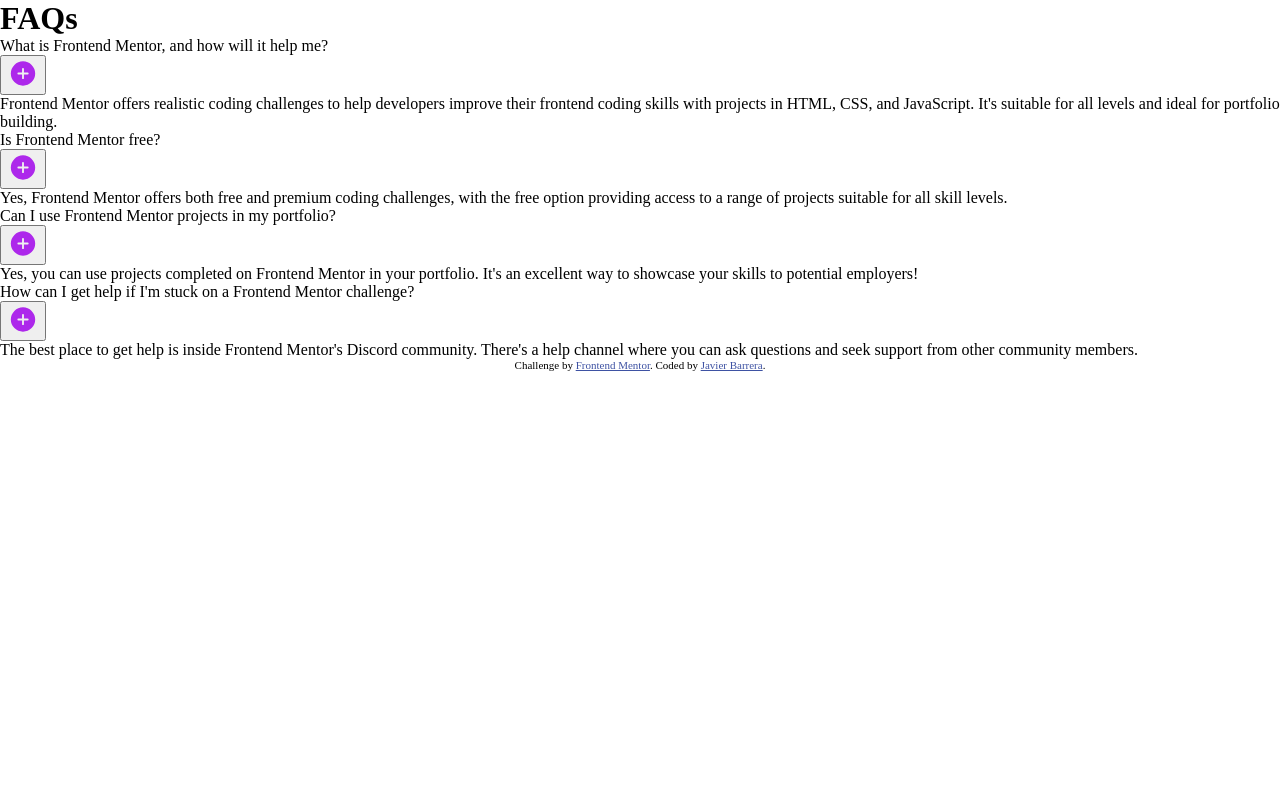
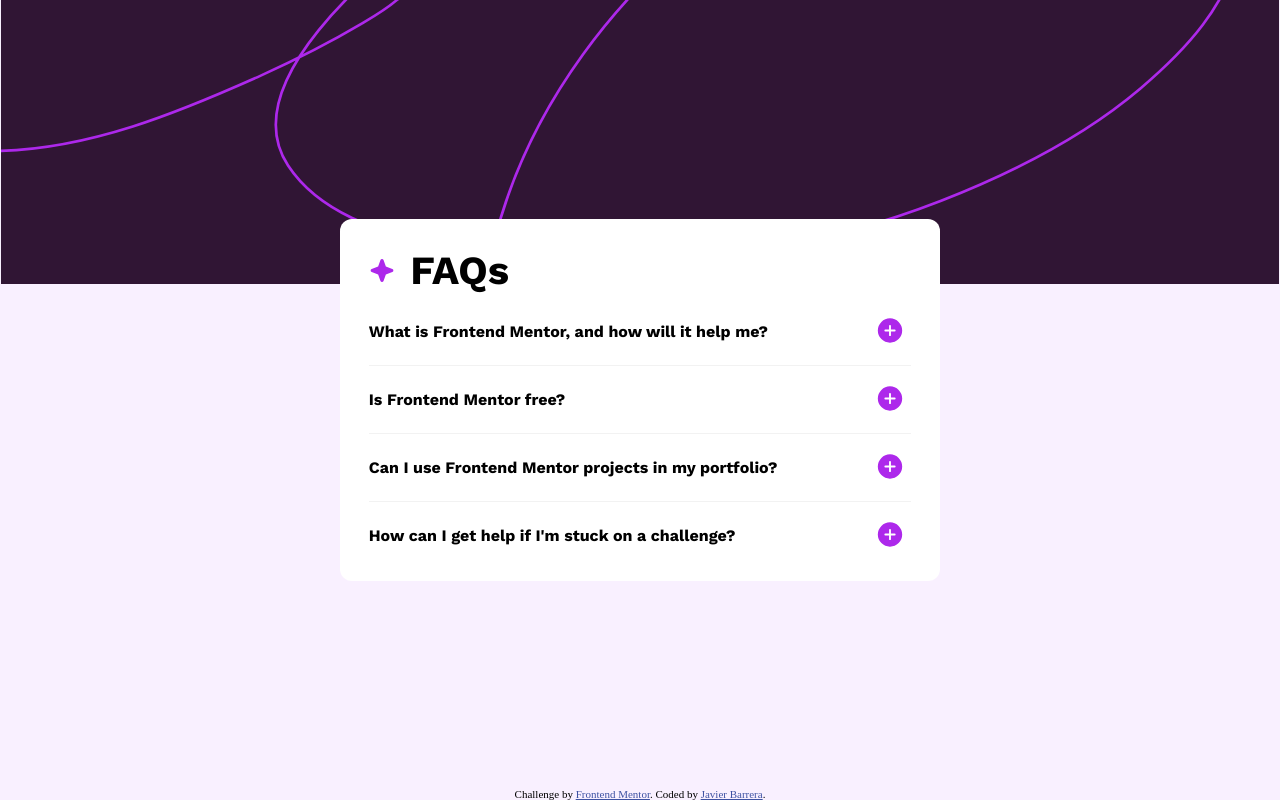
Before and after one commit to javierb256/FAQ-accordian, a plain HTML site: page index.html in a window 1280 px wide. Drawn offline with Linux system fonts and the light colour scheme.

Commit message:
working on main desktop styles

```diff
--- a/index.html
+++ b/index.html
@@ -17,43 +17,46 @@
   </head>
   <body>
     <main class="container">
-      <h1>FAQs</h1>
+      <div class="top">
+        <img src="./assets/images/icon-star.svg" alt="purple star icon">
+        <h1>FAQs</h1>
+      </div>
 
       <ul class="accordion">
         <li>
-          <div class="section">
+          <div class="question">
             <p>What is Frontend Mentor, and how will it help me?</p>
             <button><img src="./assets/images/icon-plus.svg" alt="plus icon"></button>
           </div>
-          <p>Frontend Mentor offers realistic coding challenges to help developers
+          <p class="answer">Frontend Mentor offers realistic coding challenges to help developers
             improve their frontend coding skills with projects in HTML, CSS, and
             JavaScript. It's suitable for all levels and ideal for portfolio building.</p>
         </li>
         <li>
-          <div class="section">
+          <div class="question">
             <p>Is Frontend Mentor free?</p>
             <button><img src="./assets/images/icon-plus.svg" alt="plus icon"></button>
           </div>
-          <p>Yes, Frontend Mentor offers both free and premium
+          <p class="answer">Yes, Frontend Mentor offers both free and premium
             coding challenges, with the free option providing access to a range of
             projects suitable for all skill levels.</p>
         </li>
         <li>
-          <div class="section">
+          <div class="question">
             <p>Can I use Frontend Mentor projects in my portfolio?</p>
             <button><img src="./assets/images/icon-plus.svg" alt="plus icon"></button>
           </div>
 
-          <p>Yes, you can use projects completed on Frontend Mentor in
+          <p class="answer">Yes, you can use projects completed on Frontend Mentor in
             your portfolio. It's an excellent way to showcase your skills to potential
             employers!</p>
         </li>
         <li>
-          <div class="section">
-            <p>How can I get help if I'm stuck on a Frontend Mentor challenge?</p>
+          <div class="question">
+            <p>How can I get help if I'm stuck on a challenge?</p>
             <button><img src="./assets/images/icon-plus.svg" alt="plus icon"></button>
           </div>
-          <p>The best place to get help is inside Frontend Mentor's Discord community.
+          <p class="answer">The best place to get help is inside Frontend Mentor's Discord community.
             There's a help channel where you can ask questions and seek support from
             other community members.</p>
         </li>
--- a/styles.css
+++ b/styles.css
@@ -1,4 +1,3 @@
-
 * {
   box-sizing: border-box;
 }
@@ -37,18 +36,16 @@
   font-size: 16px;
 }
 
-:root{
+:root {
   --white: hsl(0, 0%, 100%);
   --light-pink: hsl(275, 100%, 97%);
   --grayish-purple: hsl(292, 16%, 49%);
-    --dark-purple: hsl(292, 42%, 14%)
+  --dark-purple: hsl(292, 42%, 14%);
 }
-
 
 @font-face {
   font-family: workSansItalic;
   src: url(./assets/fonts/WorkSans-Italic-VariableFont_wght.ttf);
-
 }
 @font-face {
   font-family: workSansVariable;
@@ -62,24 +59,119 @@
   height: 100%;
 }
 
-.attribution { font-size: 11px; text-align: center; }
-    .attribution a { color: hsl(228, 45%, 44%); }
+body {
+  background-color: var(--light-pink);
+}
 
-@media screen and (min-width: 992px){
+ul {
+    list-style-type: none;
+}
+
+ul li:first-child {
+    padding-top: 0;
+}
+
+
+/* ul :not(:first-child){
+    padding-top: .6rem;
+} */
+
+ul :last-child{
+    border: none;
+    padding-bottom: 0;
+}
+
+li {
+    border-bottom: 1px solid #f2f2f2;
+    padding-top: 1rem;
+    padding-bottom: 1rem;
+}
+
+.container .question {
+    display: flex;
+    justify-content: space-between;
+    align-items: center;
+}
+
+.container .question p {
+    font-weight: bold;
+    font-family: workSansVariable;
+}
+
+.container .question button {
+    background: none;
+    border: none;
+}
+
+.container .question p:hover{
+    cursor: pointer;
+    color: hsl(281, 83%, 55%);
+}
+
+.container .question:hover,
+.container .question button:hover {
+    cursor: pointer;
+}
+
+.answer {
+    display: none;
+}
+
+.container .answer {
+    font-family: workSansVariable;
+    color: gray;
+}
+
+.attribution {
+  font-size: 11px;
+  text-align: center;
+}
+.attribution a {
+  color: hsl(228, 45%, 44%);
+}
+
+@media screen and (min-width: 992px) {
   body {
-        /* background-image: url('./assets/images/background-pattern-desktop.svg');
+    background-image: url("./assets/images/background-pattern-desktop.svg");
     background-position: top;
     background-repeat: no-repeat;
-        background-size: cover;
+    /* background-size: cover; */
+    background-size: contain;
     background-color: var(--light-pink);
     min-height: 100%;
     display: flex;
     align-items: center;
     justify-content: center;
-        flex-direction: column; */
+    flex-direction: column;
   }
 
-    /* .container{
-        width: 800px;
-    } */
+  .container {
+    width: 600px;
+    border-radius: 12px;
+    /* padding-left: 1.8rem;
+    padding-top: 1.8rem;
+    padding-right: 1.8rem;*/
+    padding: 1.8rem;
   }
+
+  .container .top {
+    display: flex;
+    gap: 15px;
+    align-items: center;
+    margin-bottom: 1.2rem;
+  }
+
+  .container .top h1 {
+    font-size: 2.5rem;
+    font-family: workSansVariable;
+  }
+
+  .top img {
+    height: 27px;
+  }
+
+  footer {
+    position: absolute;
+    bottom: 0;
+  }
+}
```
Lines whose indentation alone changed are shown as unchanged.
